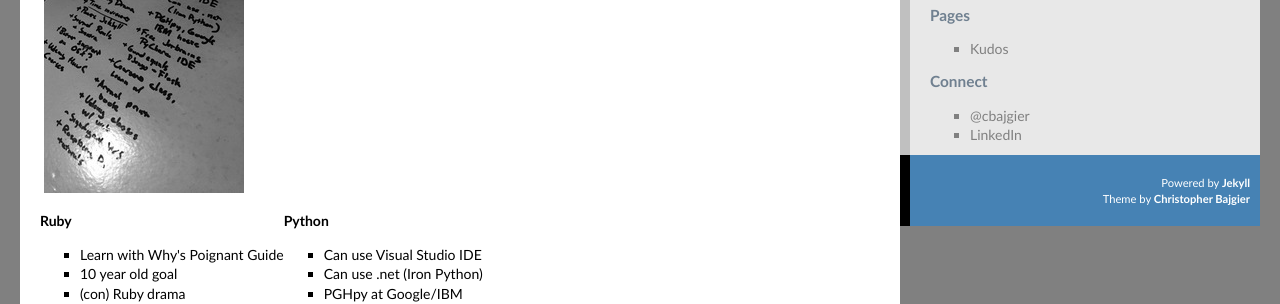
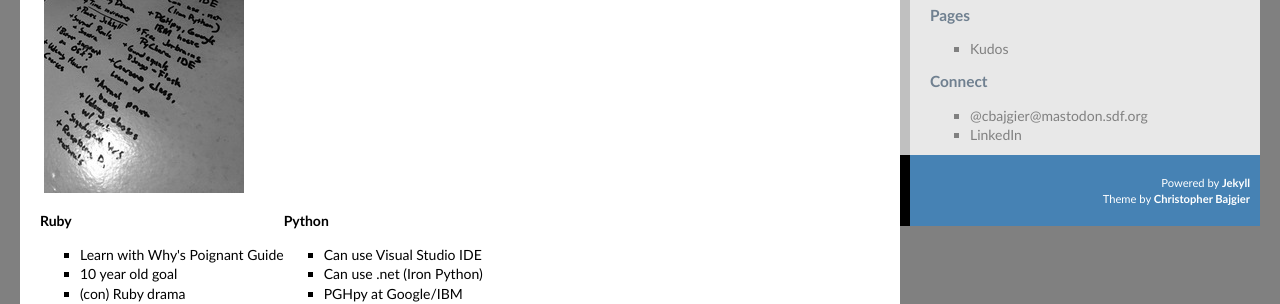
Before and after one commit to cbajgier/cbajgier.github.io, a Jekyll site: the page built from index.html, in a window 1280 px wide and 900 px high, scrolled down 524 px. Shown: the part 153-457 px from the top of the window. Built offline with Jekyll 4.4.1, drawn with Linux system fonts in a browser that asks for light colours; nearby versions of some CDN libraries.

Commit message:
Updated with Mastodon handle

```diff
--- a/_includes/nav.html
+++ b/_includes/nav.html
@@ -38,7 +38,7 @@
 	<h2 class="sidebar-title">Connect</h2>
 	<ul class="archive-list">
 
-	    	<li><a href="http://www.twitter.com/cbajgier">@cbajgier</a></li>
+	    	<li><a href="https://mastodon.sdf.org/@cbajgier">@cbajgier@mastodon.sdf.org</a></li>
         <li><a href="https://www.linkedin.com/in/chrisbajgier">LinkedIn</a></li>
   </ul>
 
```
